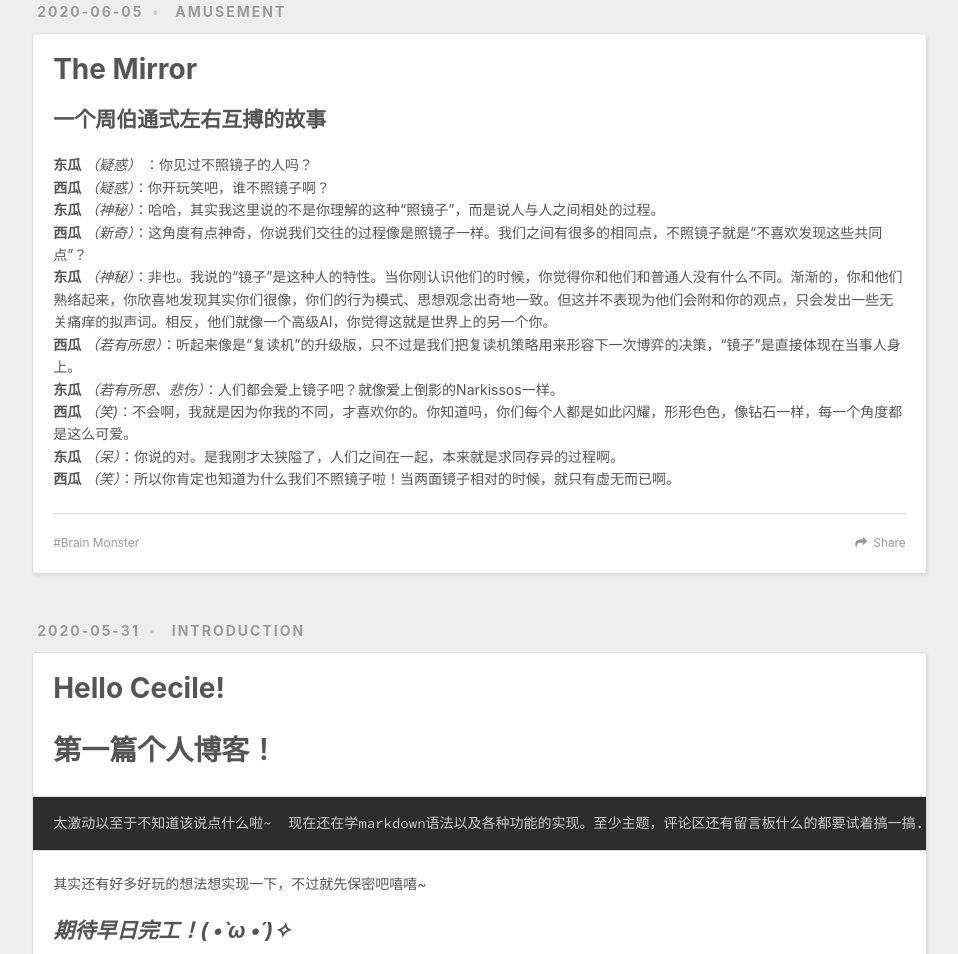
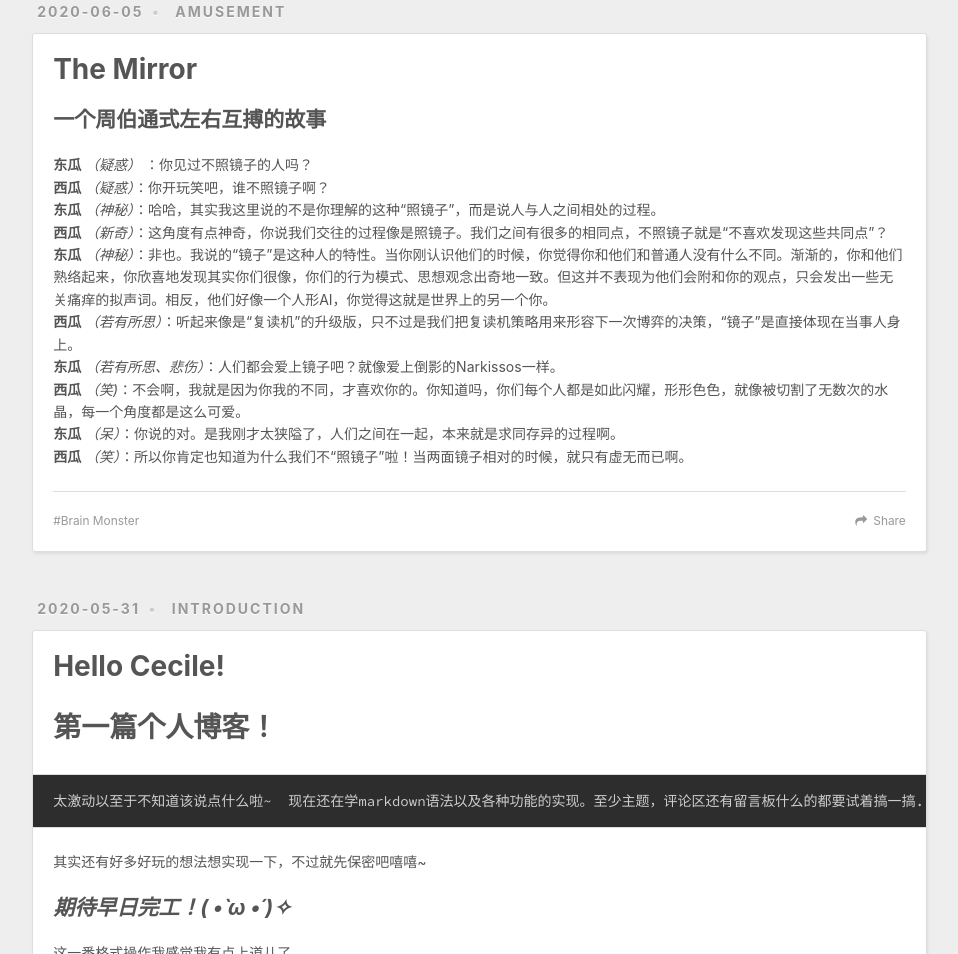
Before and after one commit to ceciliazhh/for-theme, a plain HTML site: page index.html in a window 1280 px wide. Shown: the part 1314-2268 px from the top of the page, without its empty margins (8-966 px from the left). Drawn offline with nearby package versions, Linux system fonts and the light colour scheme.

Commit message:
Site updated: 2020-06-06 16:52:51

```diff
--- a/index.html
+++ b/index.html
@@ -145,7 +145,7 @@
 
     <div class="article-entry" itemprop="articleBody">
 
-        <h2 id="一个周伯通式左右互搏的故事"><a href="#一个周伯通式左右互搏的故事" class="headerlink" title="一个周伯通式左右互搏的故事"></a>一个周伯通式左右互搏的故事</h2><p><strong>东瓜</strong> <em>（疑惑）</em> ：你见过不照镜子的人吗？<br><strong>西瓜</strong> <em>（疑惑）</em>：你开玩笑吧，谁不照镜子啊？<br><strong>东瓜</strong> <em>（神秘）</em>：哈哈，其实我这里说的不是你理解的这种“照镜子”，而是说人与人之间相处的过程。<br><strong>西瓜</strong> <em>（新奇）</em>：这角度有点神奇，你说我们交往的过程像是照镜子一样。我们之间有很多的相同点，不照镜子就是“不喜欢发现这些共同点”？<br><strong>东瓜</strong> <em>（神秘）</em>：非也。我说的“镜子”是这种人的特性。当你刚认识他们的时候，你觉得你和他们和普通人没有什么不同。渐渐的，你和他们熟络起来，你欣喜地发现其实你们很像，你们的行为模式、思想观念出奇地一致。但这并不表现为他们会附和你的观点，只会发出一些无关痛痒的拟声词。相反，他们就像一个高级AI，你觉得这就是世界上的另一个你。<br><strong>西瓜</strong> <em>（若有所思）</em>：听起来像是“复读机”的升级版，只不过是我们把复读机策略用来形容下一次博弈的决策，“镜子”是直接体现在当事人身上。<br><strong>东瓜</strong> <em>（若有所思、悲伤）</em>：人们都会爱上镜子吧？就像爱上倒影的Narkissos一样。<br><strong>西瓜</strong> <em>（笑)</em>：不会啊，我就是因为你我的不同，才喜欢你的。你知道吗，你们每个人都是如此闪耀，形形色色，像钻石一样，每一个角度都是这么可爱。<br><strong>东瓜</strong> <em>（呆）</em>：你说的对。是我刚才太狭隘了，人们之间在一起，本来就是求同存异的过程啊。<br><strong>西瓜</strong> <em>（笑）</em>：所以你肯定也知道为什么我们不照镜子啦！当两面镜子相对的时候，就只有虚无而已啊。</p>
+        <h2 id="一个周伯通式左右互搏的故事"><a href="#一个周伯通式左右互搏的故事" class="headerlink" title="一个周伯通式左右互搏的故事"></a>一个周伯通式左右互搏的故事</h2><p><strong>东瓜</strong> <em>（疑惑）</em> ：你见过不照镜子的人吗？<br><strong>西瓜</strong> <em>（疑惑）</em>：你开玩笑吧，谁不照镜子啊？<br><strong>东瓜</strong> <em>（神秘）</em>：哈哈，其实我这里说的不是你理解的这种“照镜子”，而是说人与人之间相处的过程。<br><strong>西瓜</strong> <em>（新奇）</em>：这角度有点神奇，你说我们交往的过程像是照镜子。我们之间有很多的相同点，不照镜子就是“不喜欢发现这些共同点”？<br><strong>东瓜</strong> <em>（神秘）</em>：非也。我说的“镜子”是这种人的特性。当你刚认识他们的时候，你觉得你和他们和普通人没有什么不同。渐渐的，你和他们熟络起来，你欣喜地发现其实你们很像，你们的行为模式、思想观念出奇地一致。但这并不表现为他们会附和你的观点，只会发出一些无关痛痒的拟声词。相反，他们好像一个人形AI，你觉得这就是世界上的另一个你。<br><strong>西瓜</strong> <em>（若有所思）</em>：听起来像是“复读机”的升级版，只不过是我们把复读机策略用来形容下一次博弈的决策，“镜子”是直接体现在当事人身上。<br><strong>东瓜</strong> <em>（若有所思、悲伤）</em>：人们都会爱上镜子吧？就像爱上倒影的Narkissos一样。<br><strong>西瓜</strong> <em>（笑)</em>：不会啊，我就是因为你我的不同，才喜欢你的。你知道吗，你们每个人都是如此闪耀，形形色色，就像被切割了无数次的水晶，每一个角度都是这么可爱。<br><strong>东瓜</strong> <em>（呆）</em>：你说的对。是我刚才太狭隘了，人们之间在一起，本来就是求同存异的过程啊。<br><strong>西瓜</strong> <em>（笑）</em>：所以你肯定也知道为什么我们不“照镜子”啦！当两面镜子相对的时候，就只有虚无而已啊。</p>
 
 
     </div>
```
Also changed, not shown: 2020/06/05/The-Mirror/index.html (+4 -4 lines).
